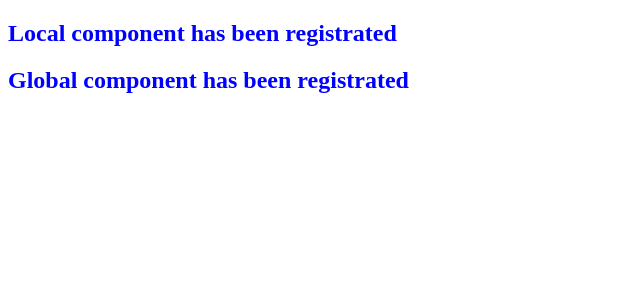
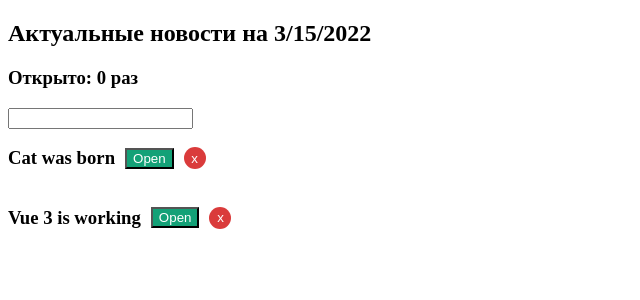
Before and after one commit to bamfl/vue, a Vue app in the folder module-06-vue-components/: page / in a window 1280 px wide. Shown: the top 300 px of the page, without its empty margins (0-640 px from the left). Built offline with nearby package versions, Linux system fonts and the light colour scheme.

Commit message:
feat: start btn component

```diff
--- a/module-06-vue-components/src/App.vue
+++ b/module-06-vue-components/src/App.vue
@@ -1,14 +1,53 @@
 <template>
-  <local-component />
-  <global-component />
+  <h2>Актуальные новости на {{ now }}</h2>
+  <h3>Открыто: {{ openCount }} раз</h3>
+
+  <NewsInput @addNewsItem="addNewsItem" />
+  <NewsList
+    :openCount="openCount"
+    :news="news"
+    @removeNewsItem="removeNewsItem"
+    @growOpenCounter="growOpenCounter"
+  />
 </template>
 
 <script>
-import LocalComponent from './components/LocalComponent.vue';
+import NewsList from './components/NewsList.vue';
+import NewsInput from './components/NewsInput.vue';
 
 export default {
-  components: { LocalComponent },
   name: 'App',
+  components: {
+    NewsList,
+    NewsInput,
+  },
+  data() {
+    return {
+      now: new Date().toLocaleDateString(),
+      news: [
+        {
+          title: 'Cat was born',
+          text: 'Lorem ipsum dolor sit amet consectetur adipisicing elit. Vel, placeat.',
+        },
+        {
+          title: 'Vue 3 is working',
+          text: 'Lorem, ipsum dolor sit amet consectetur adipisicing elit. Laudantium totam atque harum consequatur nihil facere.',
+        },
+      ],
+      openCount: 0,
+    };
+  },
+  methods: {
+    addNewsItem(newsObj) {
+      this.news.push(newsObj);
+    },
+    removeNewsItem(newsObj) {
+      this.news = this.news.filter((newsItem) => newsItem.title !== newsObj.title);
+    },
+    growOpenCounter(newOpenCount) {
+      this.openCount = newOpenCount;
+    },
+  },
 };
 </script>
 
--- a/module-06-vue-components/src/components/GlobalComponent.vue
+++ /dev/null
@@ -1,9 +0,0 @@
-<template>
-  <h2>Global component has been registrated</h2>
-</template>
-
-<script>
-export default {};
-</script>
-
-<style lang="scss" scoped></style>
--- a/module-06-vue-components/src/components/LocalComponent.vue
+++ /dev/null
@@ -1,9 +0,0 @@
-<template>
-  <h2>Local component has been registrated</h2>
-</template>
-
-<script>
-export default {};
-</script>
-
-<style lang="scss" scoped></style>
--- /dev/null
+++ b/module-06-vue-components/src/components/NewsInput.vue
@@ -0,0 +1,26 @@
+<template>
+  <label for="news">
+    <input v-model="inputValue" @change="addNewsItem" id="news" type="text" />
+  </label>
+</template>
+
+<script>
+export default {
+  name: 'NewsInput',
+  emits: ['add-news-item'],
+  data() {
+    return {
+      inputValue: '',
+      text: 'Lorem ipsum dolor, sit amet consectetur adipisicing elit. Omnis quia obcaecati incidunt dolores, deleniti quis veniam explicabo consequuntur ipsa tenetur, excepturi rerum? Rem culpa enim quidem, excepturi voluptatibus libero. Debitis.',
+    };
+  },
+  methods: {
+    addNewsItem() {
+      this.$emit('add-news-item', { title: this.inputValue, text: this.text });
+      this.inputValue = '';
+    },
+  },
+};
+</script>
+
+<style lang="scss" scoped></style>
--- /dev/null
+++ b/module-06-vue-components/src/components/NewsItem.vue
@@ -0,0 +1,62 @@
+<template>
+  <div class="row items-center">
+    <h3>{{ newsItem.title }}</h3>
+    <button @click="toggleNewsItem" class="open">{{ isOpen ? 'Close' : 'Open' }}</button>
+    <button @click="removeNewsItem" class="delete">x</button>
+  </div>
+
+  <div v-if="isOpen">
+    {{ newsItem.text }}
+  </div>
+</template>
+
+<script>
+export default {
+  name: 'NewsItem',
+  emits: ['remove-news-item', 'grow-open-counter'],
+  props: {
+    newsItem: Object,
+    listOpenCount: Number,
+  },
+  data() {
+    return {
+      isOpen: false,
+    };
+  },
+  methods: {
+    toggleNewsItem() {
+      if (!this.isOpen) {
+        this.$emit('grow-open-counter', this.itemOpenCount);
+      }
+      this.isOpen = !this.isOpen;
+    },
+    removeNewsItem() {
+      this.$emit('remove-news-item', this.newsItem);
+    },
+  },
+  computed: {
+    itemOpenCount() {
+      return this.listOpenCount + 1;
+    },
+  },
+};
+</script>
+
+<style lang="scss" scoped>
+.delete {
+  cursor: pointer;
+  margin: 0 0 0 10px;
+  border-radius: 50%;
+  background: rgb(218, 59, 59);
+  color: white;
+  border: none;
+  width: 22px;
+  height: 22px;
+}
+.open {
+  background: rgb(19, 161, 119);
+  color: white;
+  margin: 0 0 0 10px;
+  cursor: pointer;
+}
+</style>
--- /dev/null
+++ b/module-06-vue-components/src/components/NewsList.vue
@@ -0,0 +1,42 @@
+<template>
+  <div v-for="newsItem in news" :key="newsItem">
+    <NewsItem
+      :newsItem="newsItem"
+      :listOpenCount="listOpenCount"
+      @removeNewsItem="removeNewsItem"
+      @growOpenCounter="growOpenCounter"
+    />
+  </div>
+</template>
+
+<script>
+import NewsItem from './NewsItem.vue';
+
+export default {
+  name: 'NewsList',
+  emits: ['remove-news-item', 'grow-open-counter'],
+  props: {
+    news: Array,
+    openCount: Number,
+  },
+  data() {
+    return {};
+  },
+  components: { NewsItem },
+  methods: {
+    removeNewsItem(newsObj) {
+      this.$emit('remove-news-item', newsObj);
+    },
+    growOpenCounter(newOpenCount) {
+      this.$emit('grow-open-counter', newOpenCount);
+    },
+  },
+  computed: {
+    listOpenCount() {
+      return this.openCount;
+    },
+  },
+};
+</script>
+
+<style lang="scss" scoped></style>
--- a/module-06-vue-components/src/main.js
+++ b/module-06-vue-components/src/main.js
@@ -1,8 +1,6 @@
 import './styles/style.scss';
 import { createApp } from 'vue';
 import App from './App.vue';
-import GlobalComponent from './components/GlobalComponent.vue';
 
 const app = createApp(App);
-app.component('global-component', GlobalComponent);
 app.mount('#app');
--- a/module-06-vue-components/src/styles/style.scss
+++ b/module-06-vue-components/src/styles/style.scss
@@ -1,3 +1,7 @@
-h2 {
-  color: blue;
+.row {
+  display: flex;
 }
+
+.items-center {
+  align-items: center;
+}
```
